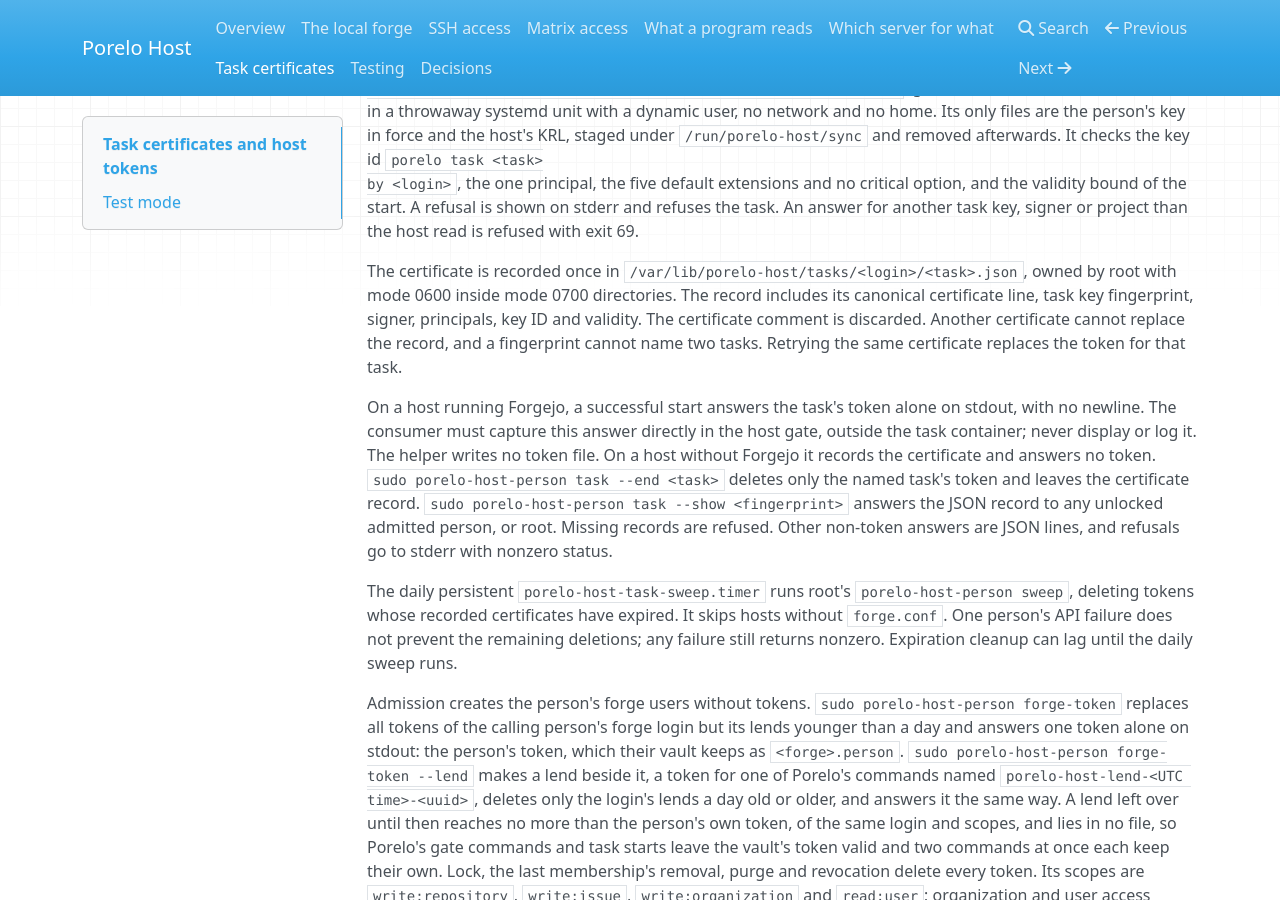
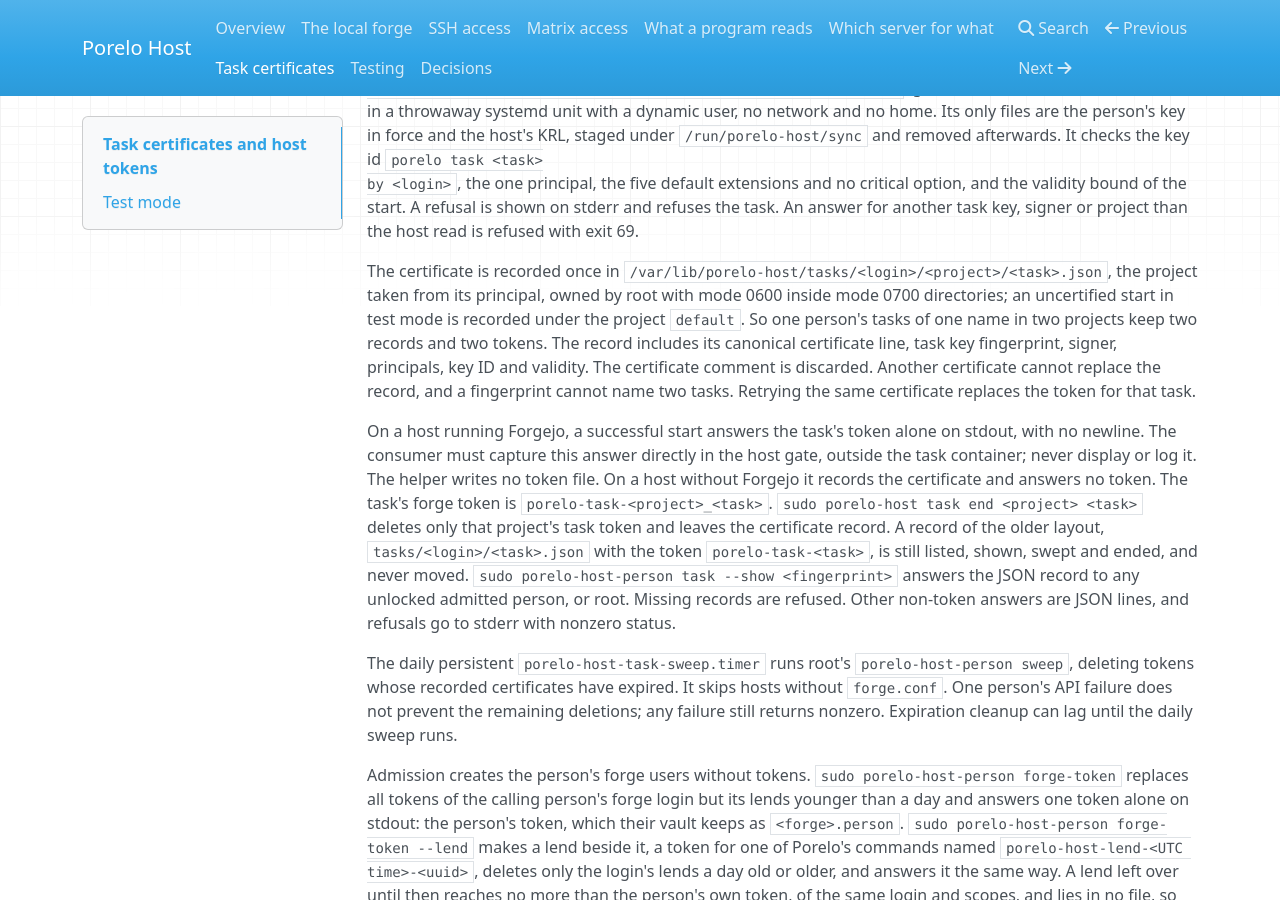
Before and after one commit to porelo-ai/porelo-host, an MkDocs documentation site: the page built from doc/task-certificates.md, in a window 1280 px wide and 900 px high, scrolled down 331 px. Built offline with MkDocs 1.6.1, drawn with Linux system fonts in a browser that asks for light colours; nearby versions of some CDN libraries.

Commit message:
Read a host's task record and token under the project
Assisted-by: Claude Code, claude-opus-5-5

```diff
--- a/doc/task-certificates.md
+++ b/doc/task-certificates.md
@@ -15,15 +15,18 @@ by <login>`, the one principal, the five default extensions and no critical opti
 start. A refusal is shown on stderr and refuses the task. An answer for another task key, signer or project than the
 host read is refused with exit 69.
 
-The certificate is recorded once in `/var/lib/porelo-host/tasks/<login>/<task>.json`, owned by root with mode 0600
-inside mode 0700 directories. The record includes its canonical certificate line, task key fingerprint, signer,
-principals, key ID and validity. The certificate comment is discarded. Another certificate cannot replace the record,
+The certificate is recorded once in `/var/lib/porelo-host/tasks/<login>/<project>/<task>.json`, the project taken from
+its principal, owned by root with mode 0600 inside mode 0700 directories; an uncertified start in test mode is recorded
+under the project `default`. So one person's tasks of one name in two projects keep two records and two tokens. The
+record includes its canonical certificate line, task key fingerprint, signer, principals, key ID and validity. The certificate comment is discarded. Another certificate cannot replace the record,
 and a fingerprint cannot name two tasks. Retrying the same certificate replaces the token for that task.
 
 On a host running Forgejo, a successful start answers the task's token alone on stdout, with no newline. The consumer
 must capture this answer directly in the host gate, outside the task container; never display or log it. The helper
 writes no token file. On a host without Forgejo it records the certificate and answers no token.
-`sudo porelo-host-person task --end <task>` deletes only the named task's token and leaves the certificate record.
+The task's forge token is `porelo-task-<project>_<task>`. `sudo porelo-host task end <project> <task>` deletes only
+that project's task token and leaves the certificate record. A record of the older layout, `tasks/<login>/<task>.json`
+with the token `porelo-task-<task>`, is still listed, shown, swept and ended, and never moved.
 `sudo porelo-host-person task --show <fingerprint>` answers the JSON record to any unlocked admitted person, or root.
 Missing records are refused. Other non-token answers are JSON lines, and refusals go to stderr with nonzero status.
 
```
Also changed, not shown: issues/HO188-A-Hosts-Task-Record-Is-One-Projects.md (+16 -1 lines), issues/README.md (+1 -1 lines), roles/porelo/README.md (+1 -1 lines), 4 other files.
